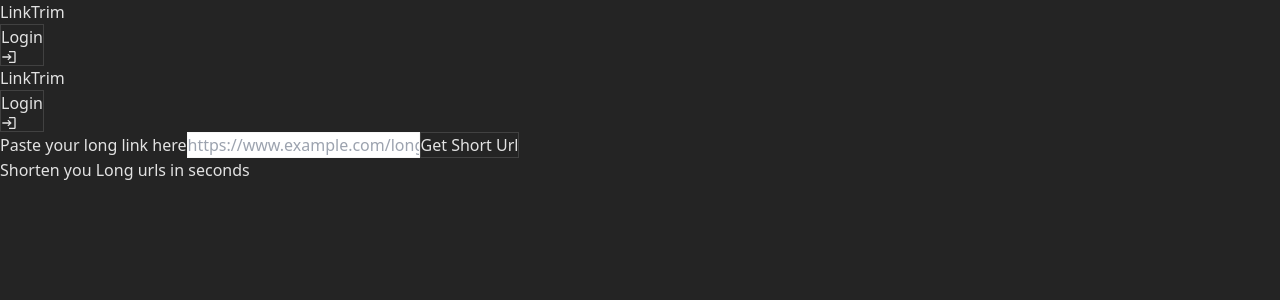
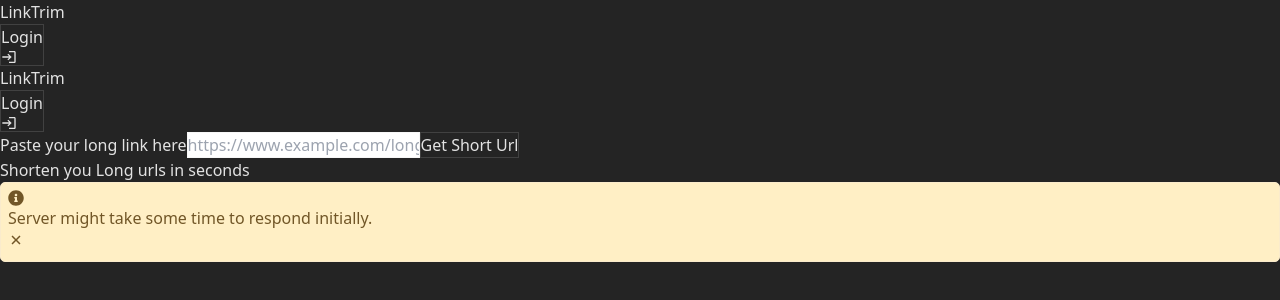
Before and after one commit to khansaif18/linktrim-frontend, a React (Vite) app: page / in a window 1280 px wide. Shown: the top 300 px of the page. Built offline with nearby package versions, Linux system fonts and the light colour scheme; no server answers.

Commit message:
some chnages

```diff
--- a/src/App.css
+++ b/src/App.css
@@ -137,3 +137,13 @@
 .border-hover{
     border: 1px solid #cccc;
 }
+
+.first-call-message {
+    background-color: #ffefc5;
+    color: #715627;
+    padding: 7px;
+    /* margin: 20px 0; */
+    border-radius: 5px;
+    border: 1px solid #faebcc;
+    position: relative;
+}
--- a/src/components/DeleteModal.jsx
+++ b/src/components/DeleteModal.jsx
@@ -10,23 +10,20 @@
     return (
         <div className='fixed mt-[-10rem] z-50 w-full h-screen flex items-center justify-center backdrop-blur-[2px]'>
             <div
-                className=" bg-gradient-to-br from-gray-900 via-gray-800 to-gray-600  rounded-lg overflow-hidden shadow-xl max-w-sm "
+                className=" bg-gradient-to-br from-gray-900 via-gray-800 to-gray-600  rounded-lg overflow-hidden shadow-xl w-[300px] "
             >
                 <div className="p-4">
-                    <h2 className="text-3xl font-extrabold mb-2 text-white opacity-70 tracking-wide">DELETE URL?</h2>
-                    <p className="text-md mb-4 opacity-60 text-white">
-                        Are you sure you wany to delete?
-                        url once deleted, cannot be undone..
+                    <h2 className="text-3xl font-extrabold mb-1 text-white opacity-70 tracking-wide">DELETE URL?</h2>
+                    <p className="text-md mb-4 opacity-40 text-white">
+                        This can not be undone.
                     </p>
                     <div className="flex justify-end space-x-4">
                         <button onClick={handleCancel}
-                            className="duration-300 tracking-wider bg-black/20 hover:bg-black/45 text-white font-bold py-2 px-4 rounded"
-                        >
+                            className="duration-300 tracking-wider bg-black/20 hover:bg-black/45 text-white font-bold py-2 px-4 rounded">
                             Cancel
                         </button>
                         <button onClick={handelDelete}
-                            className="duration-300 tracking-wider bg-red-600 hover:bg-red-800 text-white font-bold py-2 px-4 rounded flex items-center justify-around "
-                        >
+                            className="duration-300 tracking-wider bg-red-600 hover:bg-red-800 text-white font-bold py-2 px-4 rounded flex items-center justify-around ">
                             Delete  {loading ? <Loader relative /> : ''}
                         </button>
                     </div>
--- /dev/null
+++ b/src/components/FirstCallMessage.jsx
@@ -0,0 +1,37 @@
+import React, { useEffect, useState } from 'react';
+import { IoCloseSharp } from "react-icons/io5";
+import { FaInfoCircle } from "react-icons/fa";
+
+const FirstCallMessage = () => {
+    const [firstCallMessage, setFirstCallMessage] = useState('');
+
+    useEffect(() => {
+        const today = new Date().toISOString().split('T')[0];
+        const lastShownDate = localStorage.getItem('lastFirstCallMessageDate');
+        const messageClosed = localStorage.getItem('lastFirstCallMessageClosed');
+
+        if (lastShownDate !== today || messageClosed !== today) {
+            setFirstCallMessage('Server might take some time to respond initially.');
+            localStorage.setItem('lastFirstCallMessageDate', today);
+        }
+    }, []);
+
+    const handleClose = () => {
+        setFirstCallMessage('');
+        const today = new Date().toISOString().split('T')[0];
+        localStorage.setItem('lastFirstCallMessageClosed', today);
+    };
+
+    return (
+        <div className='max-w-[95%] fixed bottom-4'>
+            {firstCallMessage && (
+                <div className="first-call-message flex items-center gap-1 justify-center">
+                    <p className='flex items-center gap-1 text-[12px]'><FaInfoCircle /> {firstCallMessage}</p>
+                    <button onClick={handleClose} className='hover:bg-white rounded text-lg'><IoCloseSharp /></button>
+                </div>
+            )}
+        </div>
+    );
+};
+
+export default FirstCallMessage;
--- a/src/components/Header.jsx
+++ b/src/components/Header.jsx
@@ -36,7 +36,7 @@
                             toast.error("Could'nt logout, try again")
                         }
                     }}>
-                    <b className='capitalize w-[80px] flex items-center justify-center gap-2'> Logout {loading ? <Loader /> : <MdOutlineLogout />} </b>
+                    <b className='capitalize w-[100px] flex items-center justify-center gap-2'> Logout {loading ? <Loader /> : <MdOutlineLogout />} </b>
                 </button>
             </div>
         )
@@ -51,7 +51,7 @@
                 <div className='relative cursor-pointer flex items-center justify-evenly py-2 px-3 rounded-3xl gap-2 border-btn min-w-[80px]'
                     onClick={() => navigate('/profile')}>
                     <img src={user.photoURL} alt={user.photoURL} style={{ height: '20px', width: '20px', borderRadius: '50%' }} />
-                    <b className='capitalize'>{user.displayName} </b> <FaAngleRight />
+                    <b className='capitalize'>{user.displayName.split(' ')[0]} </b> <FaAngleRight />
                 </div> :
                 <button className="px-7 py-[5px] flex items-center gap-1 border-btn rounded-3xl tracking-wider opacity-50 hover:opacity-100 duration-200" onClick={() => setShowLogin(true)}
                     style={location.pathname === '/login' ? { opacity: '0' } : { opacity: '1' } && location.pathname === '/signup' ? { opacity: '0' } : { opacity: '1' }}
--- a/src/components/Hero.jsx
+++ b/src/components/Hero.jsx
@@ -1,13 +1,15 @@
-import React from 'react'
+import React, { useEffect } from 'react'
 import Urlform from './Urlform'
 import { useShortnerContext } from '../context/ContextProvider'
 import { IoCopyOutline } from "react-icons/io5";
 import toast from 'react-hot-toast';
 import Login from './Login';
+import FirstCallMessage from './FirstCallMessage';
 
 export default function Hero() {
     document.title = 'LinkTrim ‧ Home'
     const { shortUrl, showLogin } = useShortnerContext()
+
 
     return (
         <div className='flex flex-col items-center justify-center w-full  pt-[6rem]  overflow-hidden'>
@@ -17,13 +19,14 @@
                 shortUrl ?
                     <div className='  '>
                         <h2 className='opacity-55 font-bold text-center mb-2'>Copy the short url below and share</h2>
-                        <p className='border-btn p-2 rounded-md min-w-[350px] flex items-center justify-center gap-2 opacity-45 cursor-default'>{shortUrl} <button onClick={() => {
+                        <p className='border-btn py-2 px-1 rounded-md min-w-[340px] flex items-center justify-center gap-2 opacity-45 cursor-default'>{shortUrl} <button onClick={() => {
                             navigator.clipboard.writeText(shortUrl)
                             toast.success('url copied to clipboard')
                         }} className='opacity-45 hover:opacity-90 duration-200'><IoCopyOutline /></button></p>
                     </div> :
                     <h2 className='text-xl font-semibold opacity-40 tracking-wide '>Shorten you Long urls in seconds</h2>
             }
+            <FirstCallMessage />
         </div>
     )
 }
--- a/src/components/History.jsx
+++ b/src/components/History.jsx
@@ -25,7 +25,12 @@
                             {
                                 userUrls && userUrls.map(url => (
                                     <div key={url._id} className='border-btn py-5 px-3 rounded-md w-[320px] gap-2 flex  items-center justify-center flex-col opacity-60 hover:opacity-100 duration-100 cursor-default relative'>
-                                        <button className='absolute top-1 left-1 bg-blue-400 p-1 text-lg rounded-3xl opacity-50 hover:opacity-100 duration-100'
+                                        <div className='flex items-center justify-center w-full gap-2'>
+                                            <div className='flex w-[65%] items-center justify-center gap-2 border-btn px-4 py-1 rounded-md tracking-wide opacity-70'>
+                                                <TbBrandGoogleAnalytics />
+                                                <p className='text-sm'>total visits : {url.visitHistory.length}</p>
+                                            </div>
+                                            <button className=' border-btn p-1 text-lg rounded-sm opacity-50 hover:opacity-100 duration-100'
                                                 onClick={() => {
                                                     setShowModal(true)
                                                     setUrlId(url._id)
@@ -33,6 +38,7 @@
                                             >
                                                 <AiOutlineDelete />
                                             </button>
+                                        </div>
                                         <div>
                                             <div className='text-gray-600 text-sm flex items-center justify-center gap-1'> short url : <span className='text-[#ccc] '>{`${API_URL}/${url.shortId}`.slice(0, 30) + '..'}</span>
                                                 <button className='mt-1 text-lg opacity-80 hover:opacity-100 duration-200'
@@ -48,10 +54,6 @@
                                                         toast.success('url copied to clipboard')
                                                     }}><IoCopyOutline /></button>
                                             </div>
-                                        </div>
-                                        <div className='flex w-[80%] items-center justify-center gap-2 border-btn px-4 py-1 rounded-md tracking-wide opacity-70'>
-                                            <TbBrandGoogleAnalytics />
-                                            <p className='text-sm'>total visits : {url.visitHistory.length}</p>
                                         </div>
                                     </div>
                                 ))
@@ -72,10 +74,10 @@
                                 setIsAuthenticating(prev => !prev)
                             })
                             .catch(err => {
-                                console.log('error deleting : ', err);
+                                toast.error('could not delete url, try again')
                             })
                     } catch (error) {
-                        console.log('error deleting url ', error);
+                        toast.error('could not delete url, try again')
                     }
                 }}
 
--- a/src/components/Urlform.jsx
+++ b/src/components/Urlform.jsx
@@ -1,5 +1,5 @@
 import axios from 'axios'
-import React, { useState } from 'react'
+import React, { useEffect, useState } from 'react'
 import { useShortnerContext } from '../context/ContextProvider'
 import toast from 'react-hot-toast'
 import { useNavigate } from 'react-router-dom'
```
Lines whose indentation alone changed are shown as unchanged.
